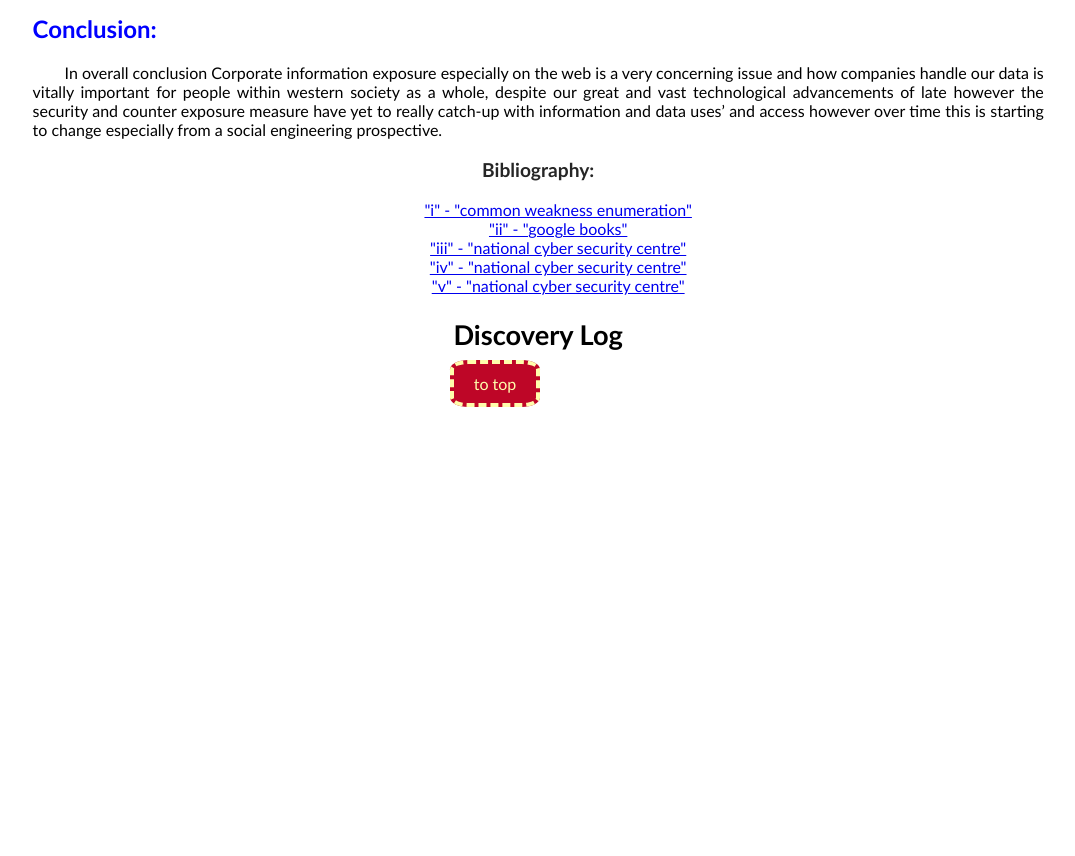
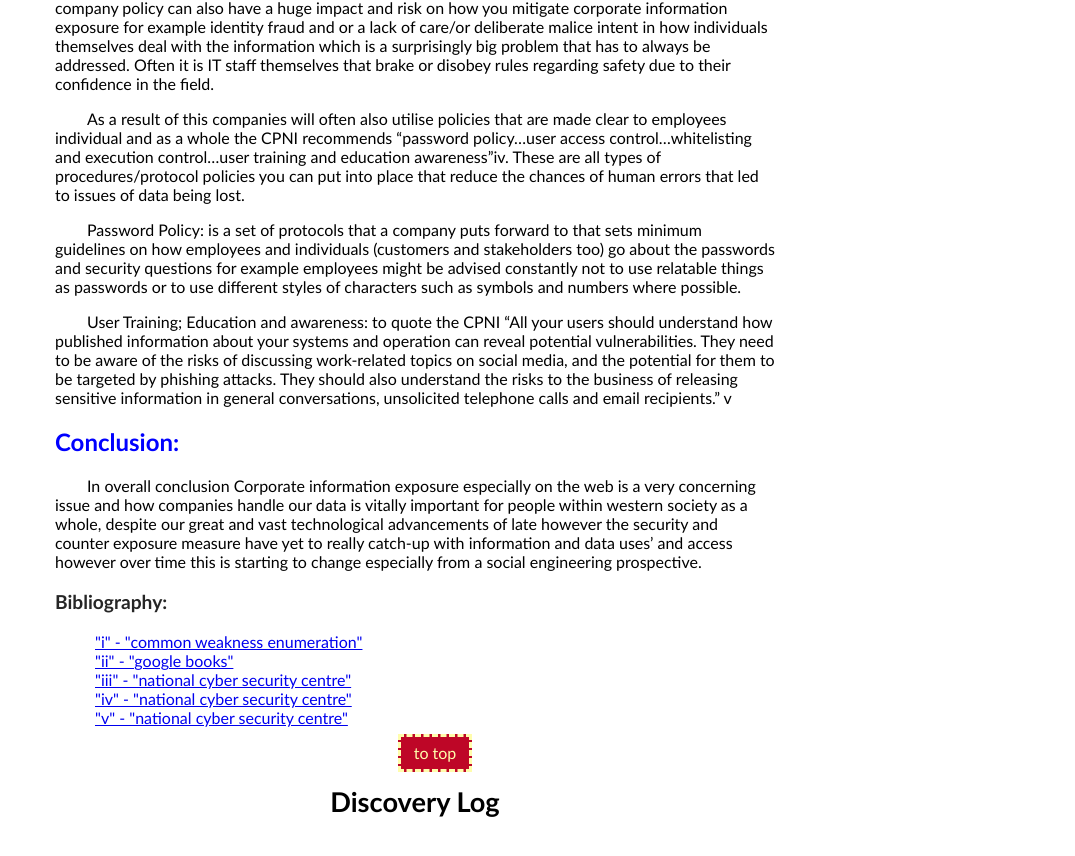
Before and after one commit to AGFlorence/AGFlorence.github.io, a plain HTML site: page webfun.html in a window 1280 px wide. Shown: the part 1394-2250 px from the top of the page, without its empty margins (165-1240 px from the left). Before the commit the page ends 1803 px from the top, so only its background shows below. Drawn offline with Linux system fonts and the light colour scheme.

Commit message:
newest version

```diff
--- a/style.css
+++ b/style.css
@@ -2,6 +2,9 @@ html{
   text-align: center;
   font-family: Trebuchet MS;
   font-size: 1rem;
+  padding: 1rem;
+  margin: 1rem;
+  border: 1rem;
   background-color: white;
 }
 nav{
@@ -13,10 +16,9 @@ nav ul{
   list-style-type: none;
 }
 nav li{
-  padding: 10px 20px;
-  margin: 10px;
-  border: 4px dashed #fffdac;
-  border-radius: 20%;
+  padding: 0.4em 0.8em;
+  margin: 0.8em;
+  border: 0.2em dashed #fffdac;
   background-color: #be0627;
 }
 nav a{
@@ -34,17 +36,18 @@ header{
 }
 #webfun li{
   display: inline;
+  align-items: center;
   margin: 30px;
 }
 article{
   width: 80%;
   margin-left: 10%;
   padding: 0% 5%;
-  text-align: justify;
+  text-align: center;
 }
 h1{
+  font-size: 1.7em;
   text-align: center;
-  font-size: 1.7em;
 }
 h2{
   font-size: 1.5em;
@@ -58,7 +61,8 @@ p{
   text-indent: 2em;
 }
 #article{
-  text-align: center;
+  text-align: left;
+  width: 60%;
 }
 #Ima{
   display: block;
@@ -72,7 +76,7 @@ p{
   display: block;
   margin-left: auto;
   margin-right: auto;
-  max-width: 30%;
+  max-width: 50%;
   height: auto;
 }
 #bibliography{
--- a/webfun.html
+++ b/webfun.html
@@ -1,10 +1,13 @@
 <!DOCTYPE html>
 <html>
+<head>
 <meta charset="utf-8">
 <link rel="stylesheet" href="style.css">
 <meta name="author" content="Alexander Florence">
 <meta name="viewport" content="width=device-width, initial-scale=1.0">
 <title>WebF1</title>
+</head>
+<body>
 <nav>
   <ul>
     <li><a href="index.html"> Home </a></li>
@@ -17,7 +20,7 @@
   <h1 id="top"> Website Foundations 1 </h1>
 </header>
 <main>
-  <article>
+  <article id="article">
     <h1> Mitigating Corporate information Exposure on the web </h1>
     <h2> Introduction: </h2>
     <p> The world wide web is a very power tool utilised by the majority of the world in particular that of the western world. This has led to a vast increase of information being immediately accessible that the ethics and the safety of how what why this data is used and processed. In this article I am aiming to explain the methods, protocols and strategies that companies can employ to try and deal with Corporate information exposure specifically related to the web.</p>
@@ -36,22 +39,23 @@
     <p>User Training; Education and awareness: to quote the CPNI “All your users should understand how published information about your systems and operation can reveal potential vulnerabilities. They need to be aware of the risks of discussing work-related topics on social media, and the potential for them to be targeted by phishing attacks. They should also understand the risks to the business of releasing sensitive information in general conversations, unsolicited telephone calls and email recipients.” v </p>
     <h2> Conclusion: </h2>
     <p>In overall conclusion Corporate information exposure especially on the web is a very concerning issue and how companies handle our data is vitally important for people within western society as a whole, despite our great and vast technological advancements of late however the security and counter exposure measure have yet to really catch-up with information and data uses’ and access however over time this is starting to change especially from a social engineering prospective.</p>
+    <h3>Bibliography:</h3>
+    <ul id="bibliography">
+      <li><a href="https://cwe.mitre.org/data/definitions/200.html" target="_blank">"i" - "common weakness enumeration"</a></li>
+      <li><a href="https://books.google.co.uk/books?id=ZYNKAAAAQBAJ&pg=PA167&lpg=PA167&dq=why+is+corporate+information+exposure+important&source=bl&ots=f6W5w5wzCO&sig=aQG4fI2hqNEx9PL6Q48jb1e_Y94&hl=en&sa=X&ved=0ahUKEwjppMyKsqDXAhXJVRoKHcjXC4sQ6AEIRTAE#v=onepage&q=why%20is%20corporate%20information%20exposure%20important&f=false" target="_blank"><li>"ii" - "google books"</li></a>
+      <li><a href="https://www.ncsc.gov.uk/articles/reducing-your-exposure-cyber-attack" target="_blank">"iii" - "national cyber security centre"</a></li>
+      <li><a href="https://www.ncsc.gov.uk/articles/reducing-your-exposure-cyber-attack" target="_blank">"iv" - "national cyber security centre"</a></li>
+      <li><a href="https://www.ncsc.gov.uk/articles/reducing-your-exposure-cyber-attack" target="_blank">"v" - "national cyber security centre"</a></li>
+    </ul>
+    <nav id="webfun">
+      <ul>
+        <li><a href="#top">to top</a></li>
+      </ul>
+    </nav>
   </article>
   <article id="article">
-    <h3>Bibliography:</h3>
-    <ul id="bibliography">
-      <a href="https://cwe.mitre.org/data/definitions/200.html" target="_blank"><li>"i" - "common weakness enumeration"</li></a>
-      <a href="https://books.google.co.uk/books?id=ZYNKAAAAQBAJ&pg=PA167&lpg=PA167&dq=why+is+corporate+information+exposure+important&source=bl&ots=f6W5w5wzCO&sig=aQG4fI2hqNEx9PL6Q48jb1e_Y94&hl=en&sa=X&ved=0ahUKEwjppMyKsqDXAhXJVRoKHcjXC4sQ6AEIRTAE#v=onepage&q=why%20is%20corporate%20information%20exposure%20important&f=false" target="_blank"><li>"ii" - "google books"</li></a>
-      <a href="https://www.ncsc.gov.uk/articles/reducing-your-exposure-cyber-attack" target="_blank"><li>"iii" - "national cyber security centre"</li></a>
-      <a href="https://www.ncsc.gov.uk/articles/reducing-your-exposure-cyber-attack" target="_blank"><li>"iv" - "national cyber security centre"</li></a>
-      <a href="https://www.ncsc.gov.uk/articles/reducing-your-exposure-cyber-attack" target="_blank"><li>"v" - "national cyber security centre"</li></a>
-    </ul>
     <h1> Discovery Log </h1>
   </article>
-  <nav id="webfun">
-    <ul>
-      <a href="#top"><li>to top</li></a>
-    </ul>
-  </nav>
 </main>
+</body>
 </html>
```
Also changed, not shown: games.html (+5 -5 lines), index.html (+6 -2 lines), netfun.html (+7 -1 lines).
